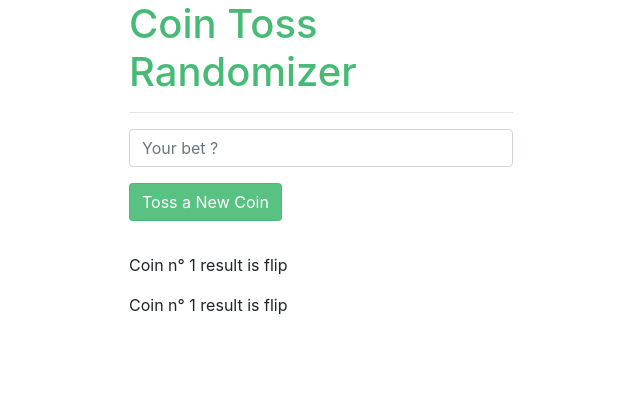
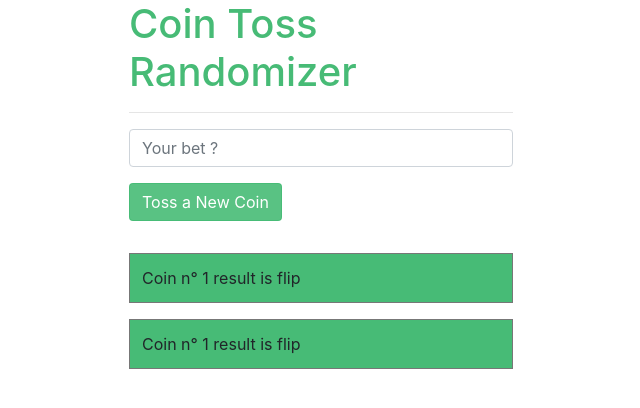
Before and after one commit to ImMyst/Learn-Angular, an Angular app: page / in a window 1280 px wide. Shown: the top 408 px of the page, without its empty margins (319-959 px from the left). Built offline with nearby package versions, Linux system fonts and the light colour scheme.

Commit message:
Add style if coin is flip or flop

```diff
--- /dev/null
+++ b/src/app/coin/coin.component.css
@@ -0,0 +1,4 @@
+p {
+    padding: 0.75rem;
+    border: 1.5px solid #777777;
+}
--- a/src/app/coin/coin.component.html
+++ b/src/app/coin/coin.component.html
@@ -1 +1 @@
-<p>{{ 'Coin' }} n° {{ coinId }} result is {{ getFlipResult() }}</p>
+<p [ngStyle]="{backgroundColor: getColor()}">{{ 'Coin' }} n° {{ coinId }} result is {{ getFlipResult() }}</p>
--- a/src/app/coin/coin.component.ts
+++ b/src/app/coin/coin.component.ts
@@ -2,13 +2,22 @@ import { Component } from '@angular/core';
 
 @Component({
     selector: 'app-coin',
-    templateUrl: './coin.component.html'
+    templateUrl: './coin.component.html',
+    styleUrls: ['./coin.component.css']
 })
 export class CoinComponent {
     coinId = 1;
     coinFlipResult = 'flip';
 
+    constructor() {
+        this.coinFlipResult = Math.random() > 0.5 ? 'flip' : 'flop';
+    }
+
     getFlipResult() {
         return this.coinFlipResult;
     }
+
+    getColor() {
+        return this.coinFlipResult === 'flip' ? '#47bb76' : '#ff3c00';
+    }
 }
```
